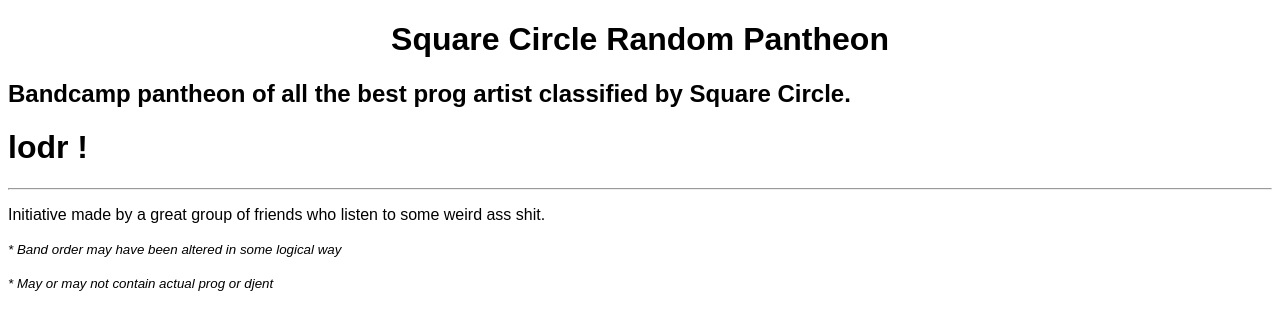
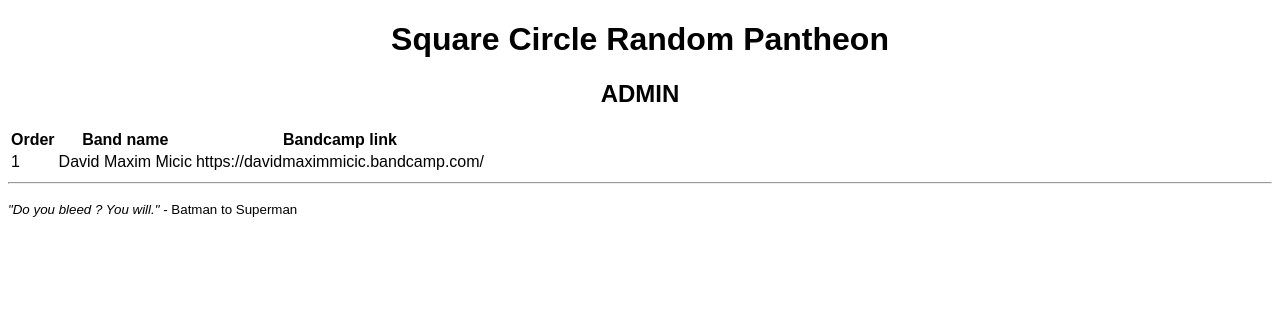
Before and after one commit to SkullMasher/randompantheon, a PHP site: template templates/admin.twig in a window 1280 px wide. Shown: the top 330 px of the page. Run offline with PHP 8.4, Linux system fonts and the light colour scheme; the template is opened without the code that fills it, so the values that code supplies are empty; some libraries are stand-ins or nearby versions.

Commit message:
:skull: Header & Footer design for admin page

```diff
--- a/bak/style.css
+++ b/bak/style.css
@@ -7,7 +7,7 @@ body {
   margin: 0 auto;
 }
 
-.main-title {
+.tac {
   text-align: center;
 }
 
--- a/public/css/style.css
+++ b/public/css/style.css
@@ -7,7 +7,7 @@ body {
   margin: 0 auto;
 }
 
-.main-title {
+.tac {
   text-align: center;
 }
 
--- a/templates/admin.twig
+++ b/templates/admin.twig
@@ -1,5 +1,25 @@
 {% extends 'app.twig' %}
 
+{% block header %}
+  <h1 class="tac">Square Circle Random Pantheon</h1>
+  <h2 class="tac">ADMIN</h2>
+{% endblock %}
+
 {% block main %}
-  <h1>lodr !</h1>
+  <table>
+    <thead>
+      <tr>
+        <th>Order</th>
+        <th>Band name</th>
+        <th>Bandcamp link</th>
+      </tr>
+    </thead>
+    <tbody>
+      <tr>
+        <td>1</td>
+        <td>David Maxim Micic</td>
+        <td>https://davidmaximmicic.bandcamp.com/</td>
+      </tr>
+    </tbody>
+  </table>
 {% endblock %}
--- a/templates/app.twig
+++ b/templates/app.twig
@@ -10,7 +10,7 @@
 <div class="wrapper">
 {% block header %}
   <header>
-    <h1 class="main-title">Square Circle Random Pantheon</h1>
+    <h1 class="tac">Square Circle Random Pantheon</h1>
     <h2>Bandcamp pantheon of all the best prog artist classified by Square Circle.</h2>
   </header>
 {% endblock %}
@@ -27,9 +27,7 @@
 {% block footer %}
   <footer>
     <hr>
-    <p>Initiative made by a great group of friends who listen to some weird ass shit.</p>
-    <p><small><em>* Band order may have been altered in some logical way</em></small></p>
-    <p><small><em>* May or may not contain actual prog or djent</em></small></p>
+    <p><small><em>"Do you bleed ? You will."</em> - Batman to Superman</small></p>
   </footer>
 {% endblock %}
 </div>
```
